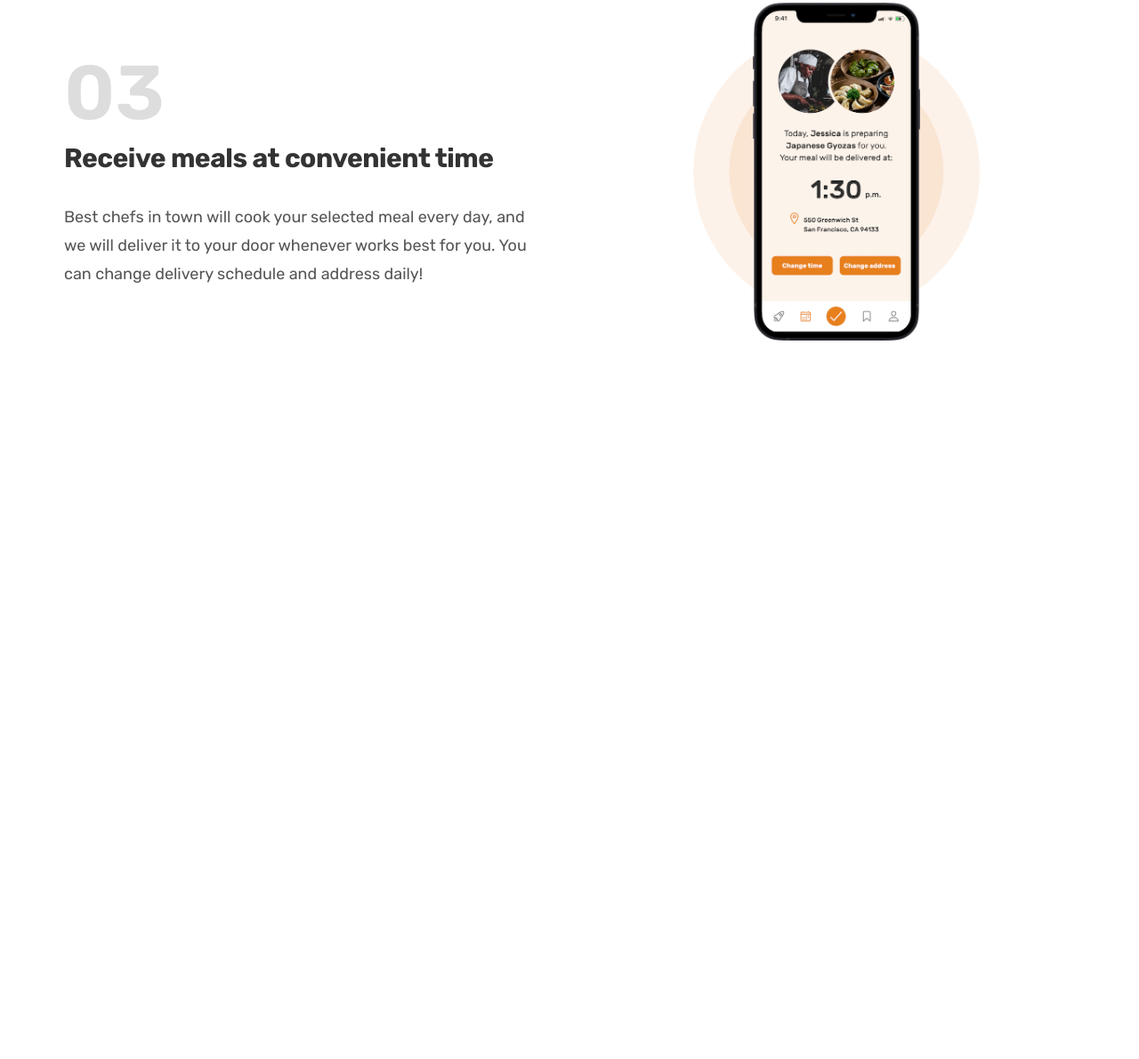
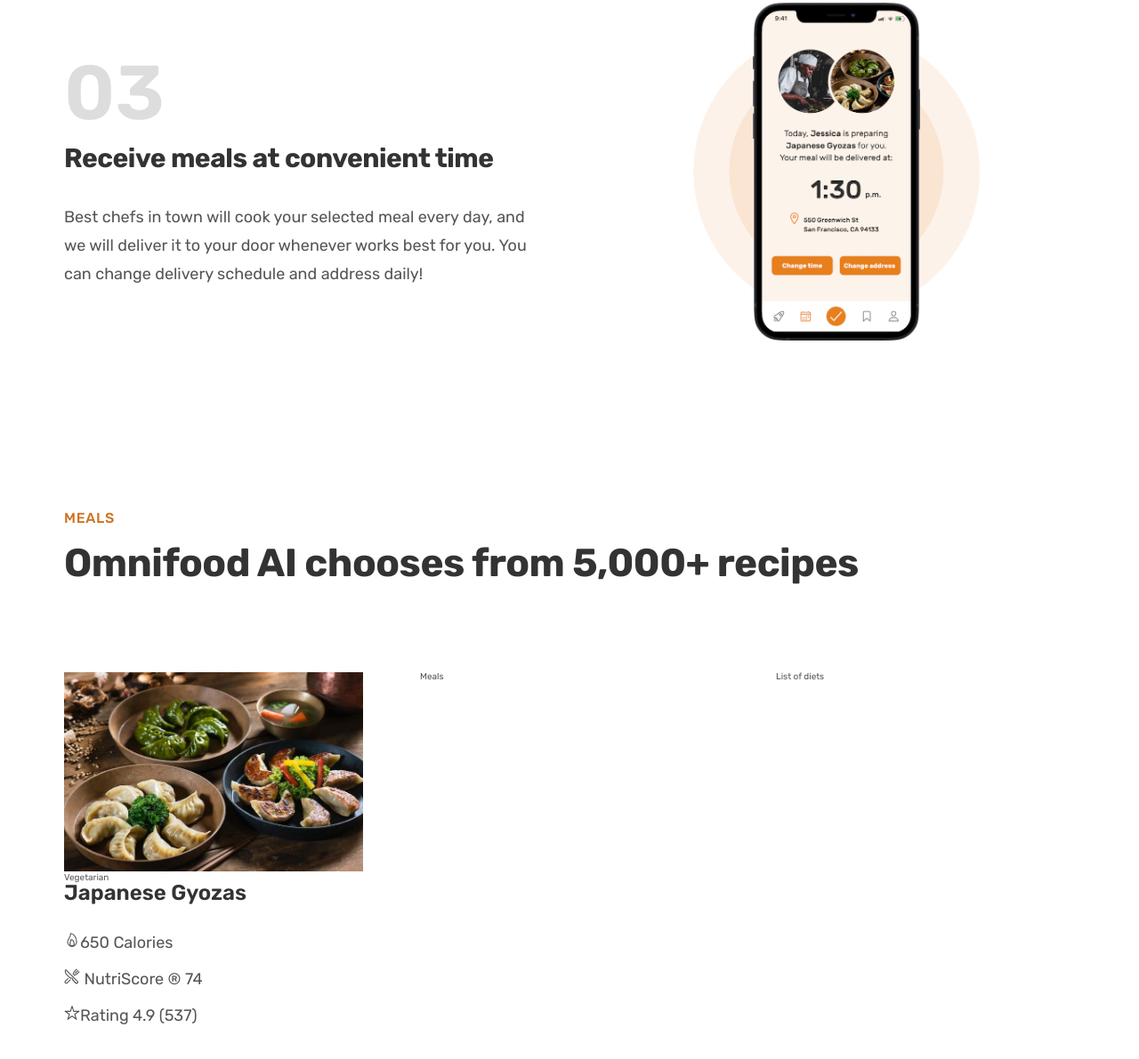
Before and after one commit to prantomollick/omnifood-project, a plain HTML site: page index.html in a window 1280 px wide. Shown: the part 2128-3319 px from the top of the page at 89% size. Before the commit the page ends 2607 px from the top, so only its background shows below. Drawn offline with nearby package versions, Linux system fonts and the light colour scheme.

Commit message:
Building the Meals Section - Part 2

```diff
--- a/assets/css/style.css
+++ b/assets/css/style.css
@@ -196,3 +196,32 @@
 .step-img {
   width: 35%;
 }
+
+/**************************/
+/* MEALS SECTION */
+/**************************/
+.section-meals {
+  padding: 9.6rem 0;
+}
+
+.meal-title {
+  font-size: 2.4rem;
+  color: #333;
+  font-weight: 600;
+  margin-bottom: 3.2rem;
+}
+
+.meal-attributes {
+  list-style: none;
+  display: flex;
+  flex-direction: column;
+  gap: 2rem;
+}
+
+.meal-attribute {
+  font-size: 1.8rem;
+}
+
+.meal-img {
+  width: 100%;
+}
--- a/index.html
+++ b/index.html
@@ -133,7 +133,39 @@
 
         </section>
 
+        <section class="section-meals">
+            <div class="container">
+                <span class="subheading">Meals</span>
+                <h2 class="heading-secondary">
+                    Omnifood AI chooses from 5,000+ recipes
+                </h2>
+            </div>
+            <div class="container grid grid--3-cols">
+                <div class="meal">
+                    <img class="meal-img" src="assets/img/meals/meal-1.jpg" alt="Japanese Gyozas">
+                    <span class="tag">Vegetarian</span>
+                    <p class="meal-title">Japanese Gyozas</p>
+                    <ul class="meal-attributes">
+                        <li class="meal-attribute">
+                            <ion-icon name="flame-outline"></ion-icon><span>650 Calories</span>
+                        </li>
+                        <li class="meal-attribute">
+                            <ion-icon name="restaurant-outline"></ion-icon> <span>NutriScore &reg; 74</span>
+                        </li>
+                        <li class="meal-attribute">
+                            <ion-icon name="star-outline"></ion-icon><span>Rating 4.9 (537)</span>
+                        </li>
+                    </ul>
+                </div>
+                <div class="meal">Meals</div>
+                <div class="list">List of diets</div>
+            </div>
+        </section>
+
     </main>
+
+    <script type="module" src="https://unpkg.com/ionicons@5.5.2/dist/ionicons/ionicons.esm.js"></script>
+    <script nomodule src="https://unpkg.com/ionicons@5.5.2/dist/ionicons/ionicons.js"></script>
 </body>
 
 </html>
```
